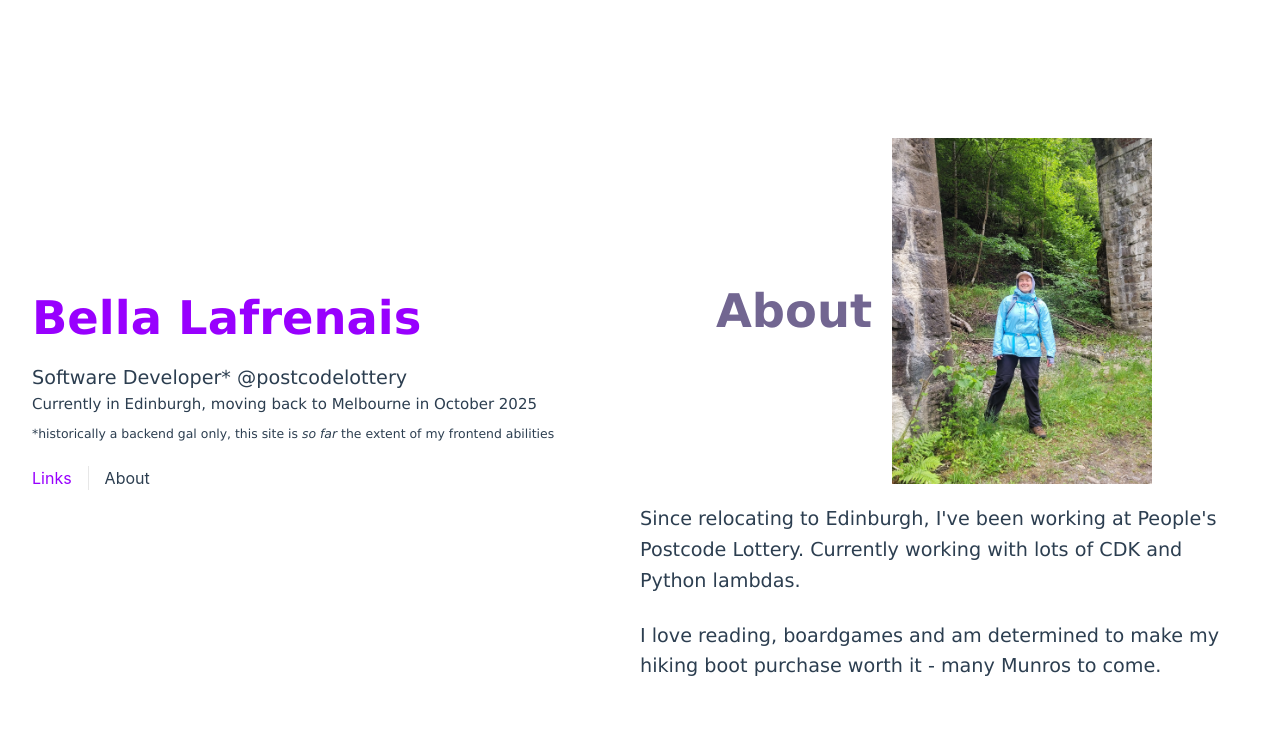
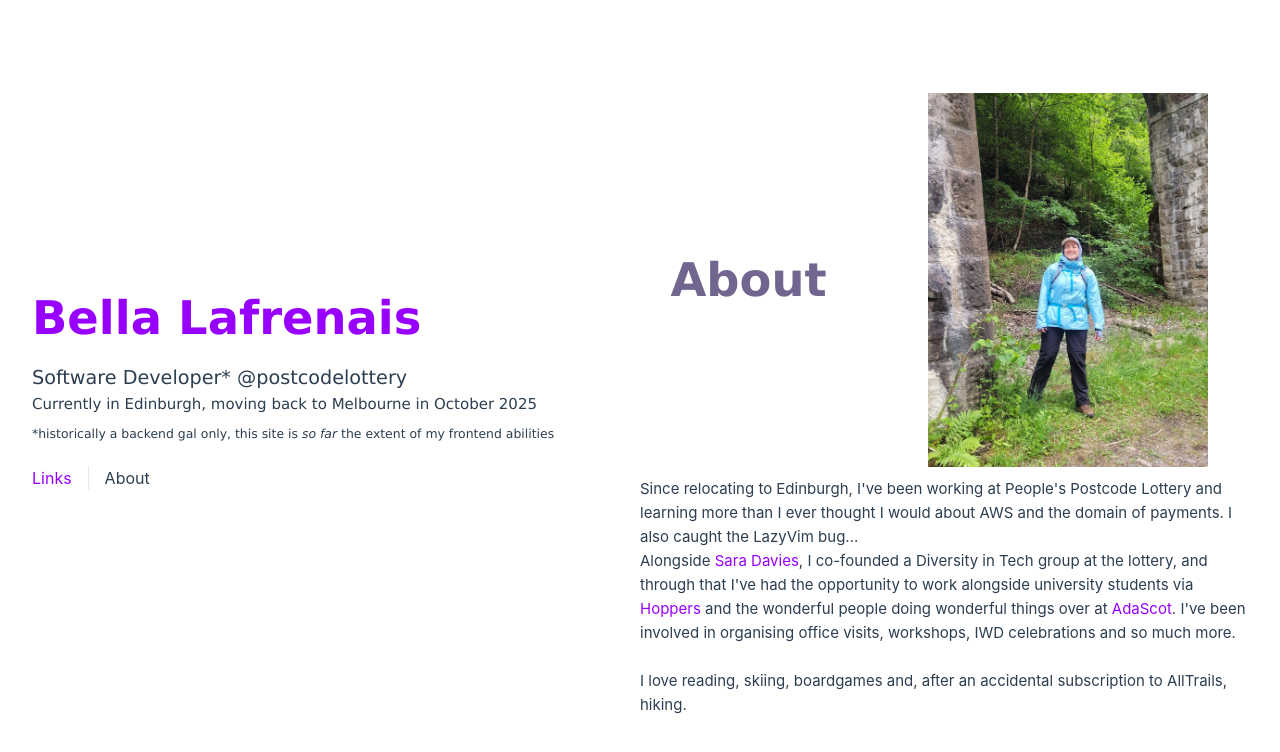
Before and after one commit to bellalaf/bellalaf.com, a Vue app: page /about in a window 1280 px wide. Shown: the top 752 px of the page. Built offline with nearby package versions, Linux system fonts and the light colour scheme.

Commit message:
update about section flex, copy and styling

```diff
--- a/src/components/AboutSection.vue
+++ b/src/components/AboutSection.vue
@@ -6,66 +6,71 @@
     <div class="heading">
       <h1 class="purple">About</h1>
       <img src="../assets/hiking2025.jpg" alt="Bella Lafrenais" width="300">
+    </div>
+    <div class="text">
+      <h4>Since relocating to Edinburgh, I've been working at People's Postcode Lottery and learning more than I ever
+        thought I would about AWS and the domain of payments. I also caught the LazyVim bug...</h4>
+      <h4>Alongside <a href="https://www.linkedin.com/in/saramdavies/" target="_blank" rel="noopener">Sara Davies</a>, I
+        co-founded a Diversity in Tech group at the lottery, and through that I've had the opportunity to work alongside
+        university students via <a href="https://edinburghhoppers.com/sponsors" target="_blank"
+          rel="noopener">Hoppers</a> and the wonderful people doing wonderful things over at <a href="https://ada.scot/"
+          target="_blank" rel="noopener">AdaScot</a>. I've been involved in organising office visits, workshops, IWD
+        celebrations and so much more.</h4>
       <br>
+      <h4>I love reading, skiing, boardgames and, after an accidental subscription to AllTrails, hiking.</h4>
     </div>
-    <h3>Since relocating to Edinburgh, I've been working at People's Postcode Lottery. Currently working with lots of CDK and Python lambdas. </h3>
-    <br>
-    <h3>I love reading, boardgames and am determined to make my hiking boot purchase worth it - many Munros to come.</h3>
   </div>
 </template>
 
 <style scoped>
-  h1 {
-  font-family: Verdana,serif;
+h1 {
+  font-family: Verdana, serif;
   font-weight: 600;
   font-size: 2.9rem;
   color: #726691;
 }
 
-  h3 {
+h3 {
   font-size: 1.2rem;
-  font-family: Verdana,serif;
+  font-family: Verdana, serif;
 }
 
-  img {
-    padding: 20px;
-  }
+img {
+  padding: 10px;
+  text-align: center;
+}
 
-  h5 {
-  font-family: Verdana,serif;
+h5 {
+  font-family: Verdana, serif;
   position: relative;
   top: 10px;
 }
 
-  a {
-  color: #2c3e50;
+.greetings {
+  display: flex;
+  align-items: center;
+  flex-direction: column;
+  justify-content: center;
 }
 
-  a:hover {
-  background-color: #0e0b17;
-  color: #cc79fc;
+.heading {
+  display: flex;
+  align-items: center;
+  justify-content: space-between;
+  gap: 20px;
+  width: 90%;
 }
 
-  .greetings {
-    display: inline-flex;
+@media (max-width: 768px) {
+  .heading {
+    flex-direction: column;
     align-items: center;
-    flex-direction: column;
-    justify-content: center;
-    position: relative;
-}
-  .heading {
-    display: inline-flex;
-    align-items: center;
-    justify-content: space-around;
-    position: relative;
-    flex-grow: 1;
+    text-align: center;
   }
 
-  @media (min-width: 1024px) {
-  .greetings h1,
-  .greetings h3,
-  .greetings h5 {
-  text-align: left;
-}
+  .heading img {
+    width: 80%;
+    max-width: 300px;
+  }
 }
 </style>
```
